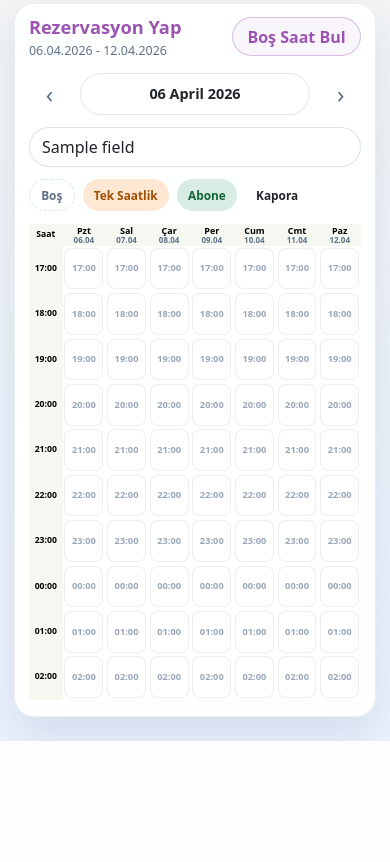
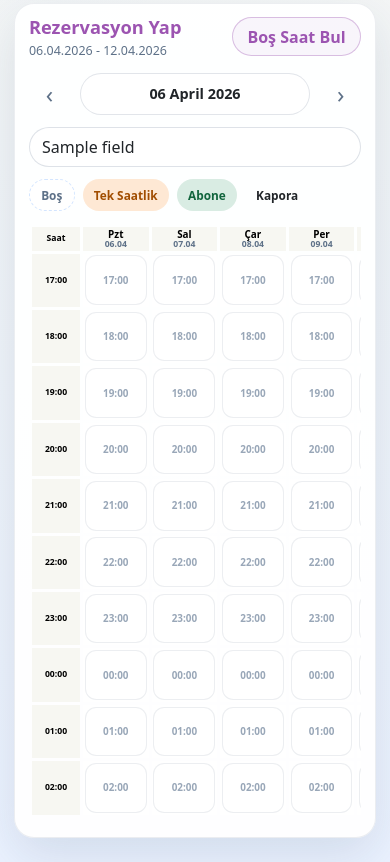
Before and after one commit to ysfkcbs/SahaTakvim, a Flask app: page /calendar/weekly in a window 390 px wide. Shown: the part 342-1204 px from the top of the page. Before the commit the page ends 1083 px from the top, so only its background shows below. Run offline with Flask 3, Linux system fonts and the light colour scheme; a user stored in the database is signed in; tables that the repository leaves empty hold one stand-in row (values such as "Sample post").

Commit message:
Update weekly calendar template and styles

```diff
--- a/app/static/css/style.css
+++ b/app/static/css/style.css
@@ -1049,14 +1049,16 @@ body.is-standalone .app-navbar {
 }
 
 .mobile-weekly-grid-shell {
-  overflow-x: hidden;
-  padding-bottom: 0.15rem;
+  overflow-x: auto;
+  overflow-y: visible;
+  -webkit-overflow-scrolling: touch;
+  padding-bottom: 0.35rem;
 }
 
 .mobile-weekly-grid-table {
-  width: 100%;
-  min-width: 0;
-  table-layout: fixed;
+  width: max-content;
+  min-width: 100%;
+  table-layout: auto;
 }
 
 .mobile-weekly-grid-table th,
@@ -1880,3 +1882,120 @@ body.is-standalone .app-navbar {
   }
 
 }
+
+/* ===== Mobile weekly table fix ===== */
+
+/* Tabloyu yatay kaydırılabilir yap */
+.mobile-weekly-grid-shell {
+  overflow-x: auto !important;
+  overflow-y: visible;
+  -webkit-overflow-scrolling: touch;
+  padding-bottom: 0.35rem;
+}
+
+/* Tabloyu içeriğe göre genişlet; ekrana zorla sıkıştırma */
+.mobile-weekly-grid-table {
+  width: max-content !important;
+  min-width: 100%;
+  table-layout: auto !important;
+  border-collapse: separate;
+  border-spacing: 0.2rem;
+}
+
+/* İlk sütun saatler için sabit kalsın */
+.mobile-weekly-corner,
+.mobile-week-hour,
+.mobile-weekly-grid-table th:first-child,
+.mobile-weekly-grid-table td:first-child {
+  width: 3rem !important;
+  min-width: 3rem !important;
+  max-width: 3rem;
+}
+
+/* Gün sütunları okunabilir genişlikte olsun */
+.mobile-weekly-grid-table th:not(:first-child),
+.mobile-weekly-grid-table td:not(:first-child) {
+  width: 4.4rem;
+  min-width: 4.4rem;
+}
+
+/* Hücreler daha net görünsün */
+.mobile-week-slot {
+  min-height: 3.4rem;
+  padding: 0.22rem 0.12rem;
+  border-radius: 0.7rem;
+}
+
+/* Sticky başlık ve saat sütunu kaydırmada düzgün dursun */
+.mobile-weekly-grid-table thead th {
+  position: sticky;
+  top: 0;
+  z-index: 3;
+  background: rgba(247, 247, 242, 0.98);
+}
+
+.mobile-weekly-grid-table th:first-child,
+.mobile-weekly-grid-table td:first-child {
+  position: sticky;
+  left: 0;
+  z-index: 4;
+  background: rgba(247, 247, 242, 0.98);
+}
+
+/* Dikey mod */
+@media (max-width: 767.98px) and (orientation: portrait) {
+  .mobile-weekly-grid-table th:not(:first-child),
+  .mobile-weekly-grid-table td:not(:first-child) {
+    width: 4.1rem;
+    min-width: 4.1rem;
+  }
+
+  .mobile-week-slot {
+    min-height: 3.1rem;
+  }
+
+  .mobile-week-slot-time {
+    font-size: 0.62rem;
+  }
+
+  .mobile-week-slot-meta {
+    font-size: 0.5rem;
+  }
+
+  .mobile-weekday-label {
+    font-size: 0.62rem;
+  }
+
+  .mobile-weekday-date {
+    font-size: 0.54rem;
+  }
+}
+
+/* Yatay mod: daha fazla alan olduğu için hücreleri büyüt */
+@media (max-width: 991.98px) and (orientation: landscape) {
+  .mobile-weekly-grid-table th:not(:first-child),
+  .mobile-weekly-grid-table td:not(:first-child) {
+    width: 5.4rem;
+    min-width: 5.4rem;
+  }
+
+  .mobile-weekly-corner,
+  .mobile-week-hour,
+  .mobile-weekly-grid-table th:first-child,
+  .mobile-weekly-grid-table td:first-child {
+    width: 3.4rem !important;
+    min-width: 3.4rem !important;
+  }
+
+  .mobile-week-slot {
+    min-height: 3.6rem;
+  }
+
+  .mobile-week-slot-time {
+    font-size: 0.7rem;
+  }
+
+  .mobile-week-slot-meta {
+    font-size: 0.56rem;
+  }
+}
--- a/app/templates/calendar/weekly.html
+++ b/app/templates/calendar/weekly.html
@@ -51,14 +69,22 @@
       <span class="mobile-legend-item is-paid">Kapora</span>
     </div>
 
-    <div class="mobile-weekly-grid-shell">
-      <table class="table align-middle mobile-weekly-grid-table mb-0">
+    <div
+      class="mobile-weekly-grid-shell"
+      role="region"
+      aria-label="Haftalık takvim tablosu"
+      tabindex="0">
+      <table class="table align-middle mobile-weekly-grid-table mobile-weekly-grid-table--responsive mb-0">
         <thead>
           <tr>
-            <th class="mobile-weekly-corner">Saat</th>
+            <th class="mobile-weekly-corner" scope="col">Saat</th>
             {% for d in days %}
-            <th>
-              <span class="mobile-weekday-label">{{ weekday_names_tr[d.weekday()] }}</span>
+              <th scope="col">
+                <span
+                  class="mobile-weekday-label"
+                  data-short="{{ weekday_names_tr[d.weekday()][:3] }}">
+                  {{ weekday_names_tr[d.weekday()] }}
+                </span>
                 <span class="mobile-weekday-date">{{ d.strftime('%d.%m') }}</span>
               </th>
             {% endfor %}
```
Also changed, not shown: other parts of app/templates/calendar/weekly.html (+101 -21 lines). Lines whose indentation alone changed are shown as unchanged.
